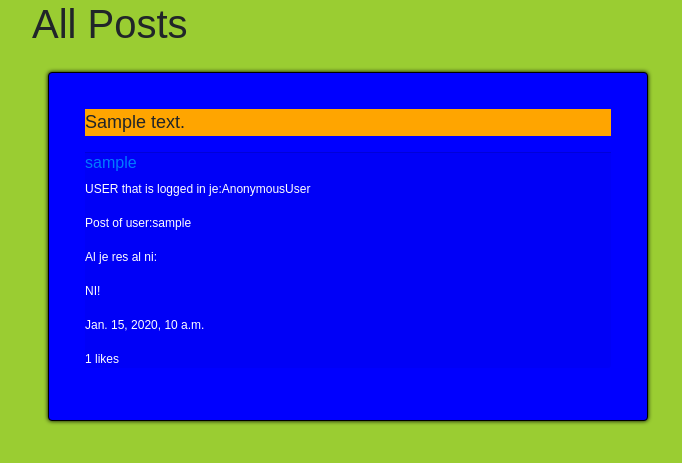
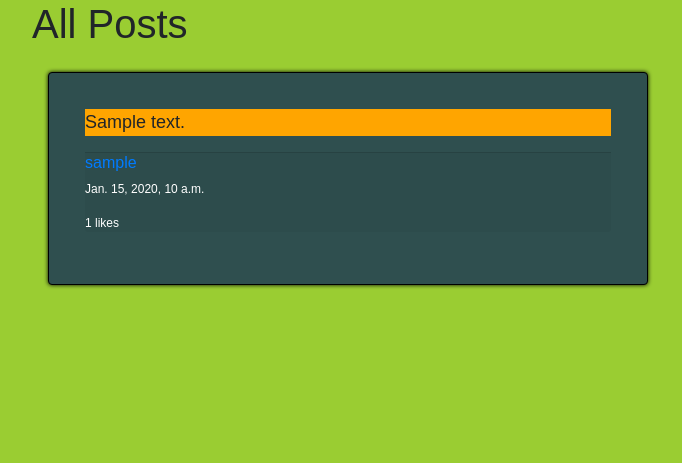
Before and after one commit to Ziga12341/social-network, a Django app: page / in a window 1280 px wide. Shown: the part 91-554 px from the top of the page, without its empty margins (0-682 px from the left). Run offline with Django 3.2, Linux system fonts and the light colour scheme; tables that the repository leaves empty hold one stand-in row (values such as "Sample post"); some libraries are stand-ins or nearby versions.

Commit message:
project4: network: edit_post: Changes background style, and remove some code

```diff
--- a/network/static/network/styles.css
+++ b/network/static/network/styles.css
@@ -8,7 +8,7 @@ body{
 }
 
 .card{
-    background-color: blue;
+    background-color: darkslategray;
     border: 1px solid #000000;
     border-radius: 4px;
     box-shadow: 0 0 4px 0 #000000;
--- a/network/templates/network/index.html
+++ b/network/templates/network/index.html
@@ -27,16 +27,7 @@
                     </div>
                     <div class="card-footer">
                         <h6><a href="{% url 'profile' post.user %}"> {{ post.user }}</a></h6>
-                        <p> USER that is logged in je:{{ user }}</p>
-                        <p> Post of user:{{ post.user.username }}</p>
-                        <p>Al je res al ni: </p>
-                        {% if user == post.user %}
-                            <p>JE!</p>
-                        {% else %}
-                            <p>NI!</p>
-                        {% endif %}
                         {% if user.is_authenticated and user == post.user%}
-
                             <a href="#">Edit</a>
                         {% endif %}
                         <p> {{ post.timestamp }}</p>
```
